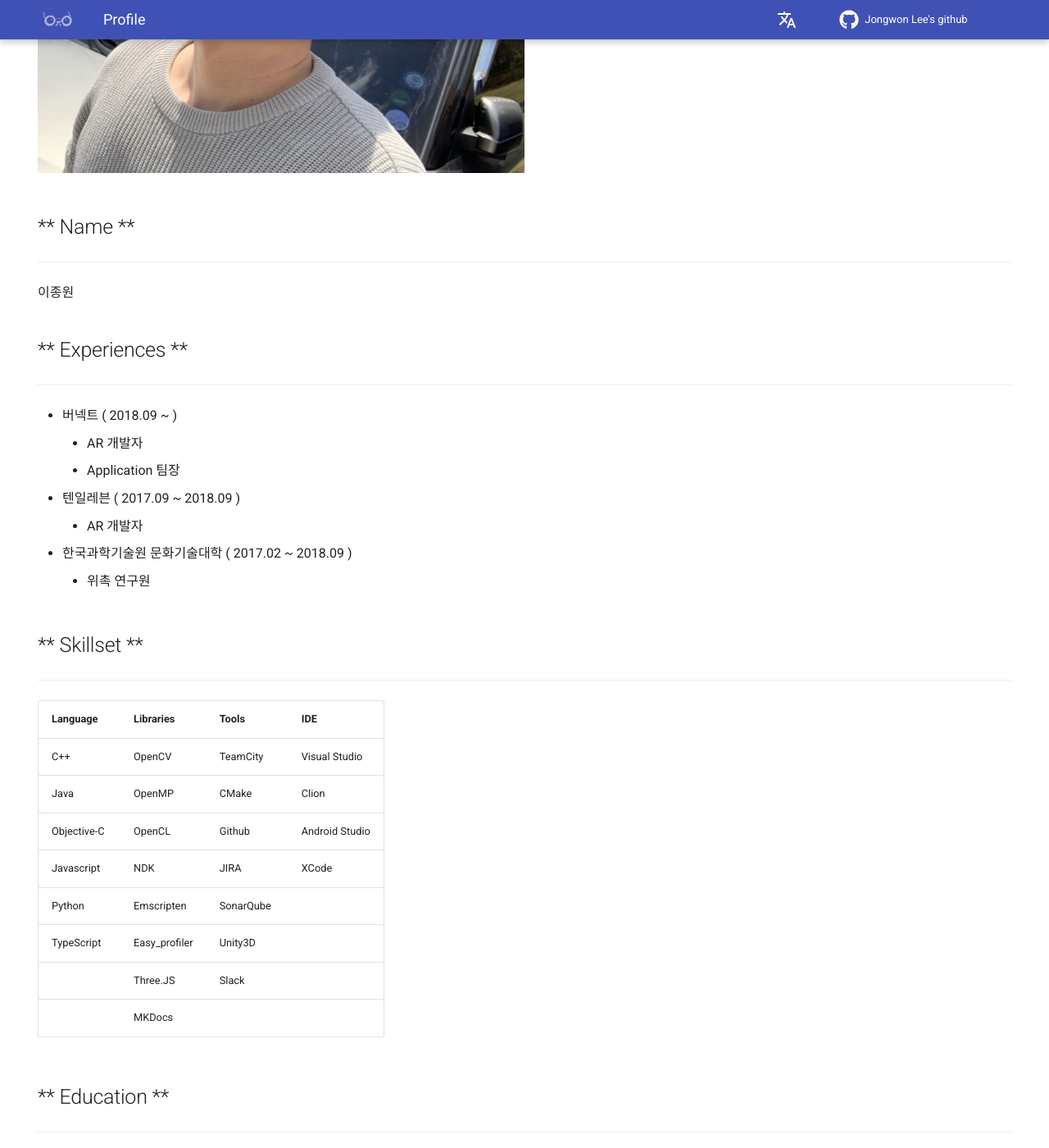
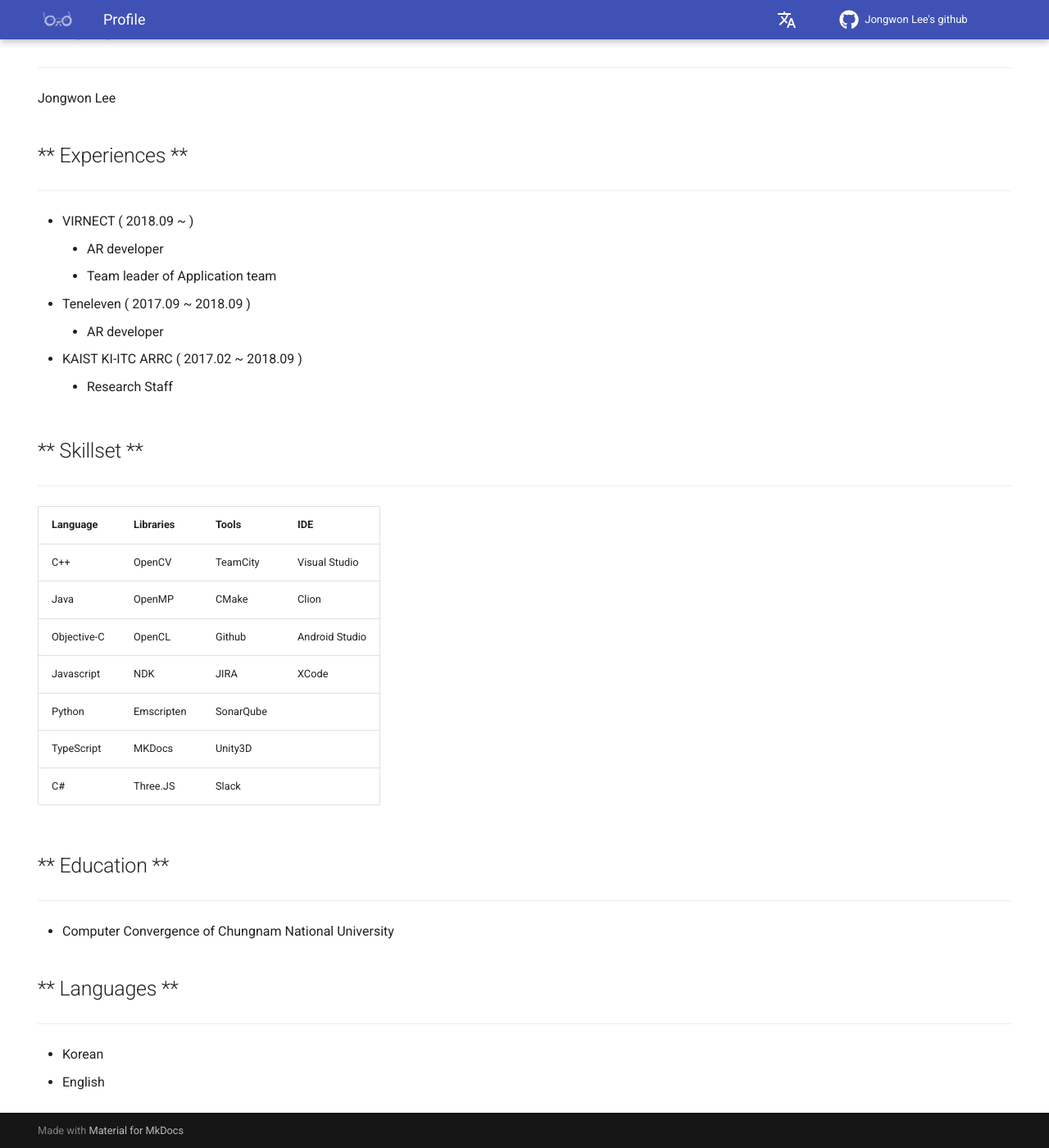
Before and after one commit to Bluefriend/Bluefriend.github.io, an MkDocs documentation site: the page built from docs/index.md, in a window 1280 px wide and 1400 px high, scrolled down 609 px. Shown: the whole window at 82% size. Built offline with MkDocs 1.6.1 and Material for MkDocs 9.7.7, drawn with Linux system fonts in a browser that asks for light colours; comment, search, counter and statistics services are not loaded; some of the changed text lies outside the part shown.

Commit message:
Update docs

```diff
--- a/docs/index.md
+++ b/docs/index.md
@@ -4,22 +4,22 @@ hide:
   - toc
 ---
 
-![Jongwon Lee](imgs/profile.jpg){ width="50%"}
+![Jongwon Lee](imgs/profile.jpg){ width="30%"}
 
 ## ** Name **
 ---
-이종원
+Jongwon Lee
 
 ## ** Experiences **
 ---
 
-- 버넥트 ( 2018.09 ~ )
-    - AR 개발자
-    - Application 팀장
-- 텐일레븐 ( 2017.09 ~ 2018.09 )
-    - AR 개발자
-- 한국과학기술원 문화기술대학 ( 2017.02 ~ 2018.09 )
-    - 위촉 연구원
+- VIRNECT ( 2018.09 ~ )
+    - AR developer
+    - Team leader of Application team
+- Teneleven ( 2017.09 ~ 2018.09 )
+    - AR developer
+- KAIST KI-ITC ARRC ( 2017.02 ~ 2018.09 )
+    - Research Staff
 
 ## ** Skillset **
 ---
@@ -30,16 +30,14 @@ hide:
 | Objective-C| OpenCL       | Github    | Android Studio|
 | Javascript | NDK          | JIRA      | XCode         |
 | Python     | Emscripten   | SonarQube |
-| TypeScript | Easy_profiler|  Unity3D  |
-|            | Three.JS     | Slack     |
-|            | MKDocs       |
+| TypeScript | MKDocs       |  Unity3D  |
+| C#         | Three.JS     | Slack     |
 
 ## ** Education **
 ---
-
-- 충남대학교 컴퓨터공학과
+- Computer Convergence of Chungnam National University
 
 ## ** Languages **
 ---
-- 한국어: 모국어
-- 영어: 일상대화
+- Korean
+- English
```
Also changed, not shown: docs/projects/camera.md (+6 -0 lines), docs/projects/cmake.md (+10 -9 lines), docs/projects/csharp_interface.md (+2 -12 lines), docs/imgs/camera/unity3d_flow.png (added).
